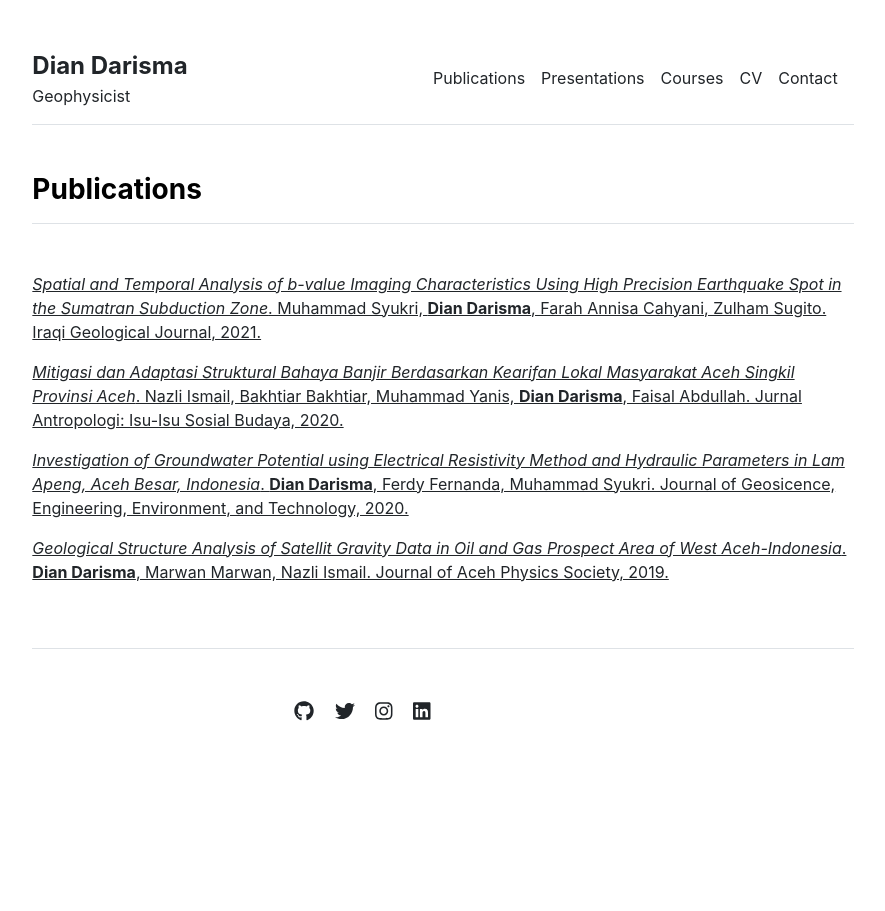
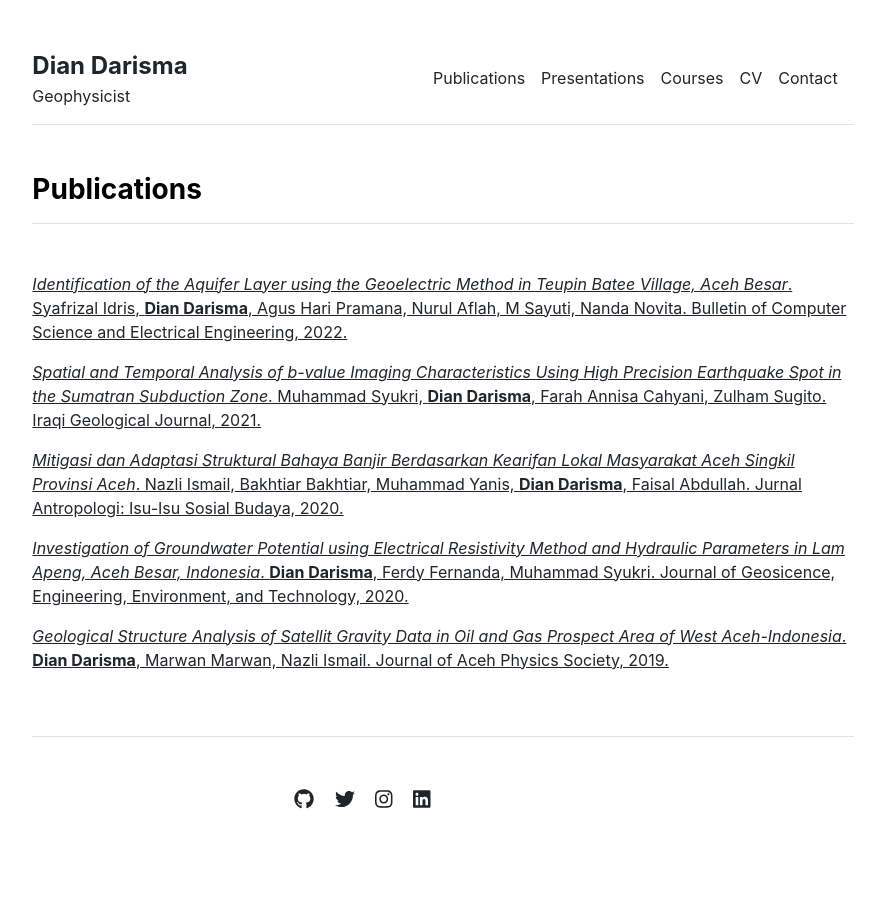
Before and after one commit to diandarisma/diandarisma.github.io, a Jekyll site: the page built from publications.md, in a window 1280 px wide. Shown: the whole page, without its empty margins (197-1082 px from the left). Built offline with Jekyll 4.4.1, drawn with Linux system fonts in a browser that asks for light colours.

Commit message:
Update publications.yml

```diff
--- a/_data/publications.yml
+++ b/_data/publications.yml
@@ -12,6 +12,11 @@ featured:
 
 
 index:
+- name: |
+    <em>Identification of the Aquifer Layer using the Geoelectric Method in Teupin Batee Village, Aceh Besar</em>.
+    Syafrizal Idris, <strong>Dian Darisma</strong>, Agus Hari Pramana, Nurul Aflah, M Sayuti, Nanda Novita.
+    Bulletin of Computer Science and Electrical Engineering, 2022.
+  url: 'http://bcsee.org/index.php/bcsee/article/view/1155'
 - name: |
     <em>Spatial and Temporal Analysis of b-value Imaging Characteristics Using High Precision Earthquake Spot in the Sumatran Subduction Zone</em>.
     Muhammad Syukri, <strong>Dian Darisma</strong>, Farah Annisa Cahyani, Zulham Sugito.
```
